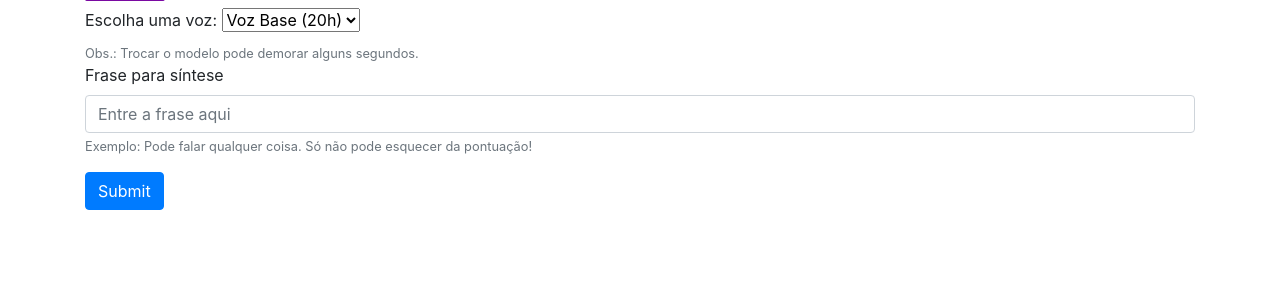
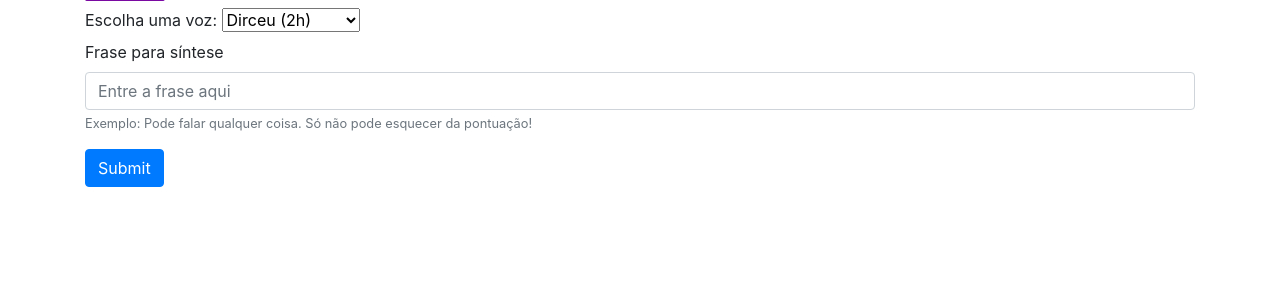
Before and after one commit to pedrohlopes/serve_tts, a Flask app: page / in a window 1280 px wide. Shown: the part 174-466 px from the top of the page. Run offline with Flask 2, Linux system fonts and the light colour scheme; some libraries are stand-ins or nearby versions.

Commit message:
update models

```diff
--- a/server.py
+++ b/server.py
@@ -18,6 +18,28 @@ from audio_processing import griffin_lim
 from train import load_model
 from text import text_to_sequence
 from denoiser import Denoiser
+import noisereduce as nr
+from num2words import num2words
+import re
+
+def fix_periods(str):
+    if str == "":                    # Don't change empty strings.
+        return str
+    if str[-1] in ["?", ".", "!"]:   # Don't change if already okay.
+        return str
+    if str[-1] == ",":               # Change trailing ',' to '.'.
+        return str[:-1] + "."
+    return str + "."                 # Otherwise, add '.'.
+
+def convert_helper(obj):
+    num_in_text = int(obj.group(0))
+    return num2words(num_in_text,lang='pt_BR').replace(",","")
+
+def convert_numbers(text):
+    return re.sub(r'\d+',convert_helper,text)
+
+
+
 hparams = create_hparams()
 
 hparams.sampling_rate=22050
@@ -30,26 +52,26 @@ hparams.mel_fmax=8000.0
 hparams.global_mean = None
 hparams.max_decoder_steps=2000
 hparams.idx = 0
-tacotron_path_base = "/home/ubuntu/voice_code/tacotron-mod/tacotron2/outdir/checkpoint_from_grid02"
-waveglow_path_base = '/home/ubuntu/voice_code/waveglow/checkpoints/best_22050_base'
-tacotron_path_cadu = "/home/ubuntu/voice_code/tacotron-mod/tacotron2/outdir/checkpoint_from_grid01"
-waveglow_path_cadu = '/home/ubuntu/voice_code/waveglow_grid/waveglow/checkpoints/waveglow_18900'
+tacotron_path_base = "/home/ubuntu/tts_models/tacotron/latest_voz_base_22"
+waveglow_path_base = '/home/ubuntu/voice_code/tacotron-mod/tacotron2/outdir/waveglow_base_22_cond'
+tacotron_path_dirceu = "/home/ubuntu/voice_code/tacotron-mod/tacotron2/outdir/last_dirceu" #checkpoint_from_grid01 era o cadu
+waveglow_path_dirceu = '/home/ubuntu/voice_code/tacotron-mod/tacotron2/outdir/checkpoint_dirceu'
 def load_synth_model(tacotron_path,waveglow_path):
     model = load_model(hparams)
     model.load_state_dict(torch.load(tacotron_path)['state_dict'])
     _ = model.cuda().eval().half()
     waveglow = torch.load(waveglow_path)['model']
     waveglow.cuda().eval().half()
-    current_model = 'base'
+    current_model = 'dirceu'
     for k in waveglow.convinv:
         k.float()
     denoiser = Denoiser(waveglow,filter_length=hparams.filter_length, n_overlap=4,
                             win_length=hparams.win_length, mode='zeros',n_mels=hparams.n_mel_channels)
     return model, waveglow, denoiser
 
-model, waveglow, denoiser = load_synth_model(tacotron_path_base,waveglow_path_base)
-current_model = 'voz_base'
-current_sigma = 0.8
+model, waveglow, denoiser = load_synth_model(tacotron_path_dirceu,waveglow_path_dirceu)
+current_model = 'dirceu'
+current_sigma = 0.93
 current_denoiser_alpha = 0.01
 
 app = Flask(__name__,static_url_path='')
@@ -64,7 +86,7 @@ def upload_file2():
     global current_model, model, current_denoiser_alpha,current_sigma, waveglow, denoiser
     if request.method == 'POST':
         print('debug')
-        synth_text = request.form.get("synth_text")
+        synth_text = fix_periods(convert_numbers(request.form.get("synth_text")))
         selected_model = request.form.get("select_model")
         print(f'Selected model : {selected_model}')
         print(synth_text)
@@ -72,11 +94,11 @@ def upload_file2():
             current_model = selected_model
             if selected_model == 'voz_base':
                 model, waveglow, denoiser = load_synth_model(tacotron_path_base,waveglow_path_base)
+                current_sigma = .93
+                current_denoiser_alpha = 0.01
+            elif selected_model=='dirceu':
+                model, waveglow, denoiser = load_synth_model(tacotron_path_dirceu,waveglow_path_dirceu)
                 current_sigma = 0.8
-                current_denoiser_alpha = 0.01
-            elif selected_model=='cadu_2h':
-                model, waveglow, denoiser = load_synth_model(tacotron_path_cadu,waveglow_path_cadu)
-                current_sigma = 0.7
                 current_denoiser_alpha = 0.1
 
 
@@ -89,9 +111,9 @@ def upload_file2():
             torch.from_numpy(sequence)).cuda().long()
         mel_outputs, mel_outputs_postnet, _, alignments = model.inference(sequence)
         audio = waveglow.infer(mel_outputs_postnet, sigma=current_sigma)
-        audio_denoised = denoiser(audio, strength=current_denoiser_alpha)[:, 0]
+        audio_denoised = nr.reduce_noise(y=audio[0].data.cpu().numpy(), sr=hparams.sampling_rate, prop_decrease=0.7)
         hparams.idx+=1
-        af.write(f'audio_result{hparams.idx}.wav',audio_denoised.cpu().numpy(),22050)
+        af.write(f'audio_result{hparams.idx}.wav',audio_denoised.astype(np.float32),22050)
 
         return render_template('upload.html', audio_filename=f'audio_result{hparams.idx}.wav')
 
--- a/templates/upload.html
+++ b/templates/upload.html
@@ -82,12 +82,13 @@
 			<label for="model">Escolha uma voz:</label>
 
 			<select name="select_model" id="select_model">
+				<option value="dirceu">Dirceu (2h)</option>
 				<option value="voz_base">Voz Base (20h)</option>
-				<option value="cadu_2h">Cadu (2h)</option>
+
 
 			</select>
 			<br>
-			<small id="selectHelp" class="form-text text-muted">Obs.: Trocar o modelo pode demorar alguns segundos.</small>
+
 			<label for="synth_text">Frase para síntese</label>
 			<input type="text" class="form-control" name="synth_text" id="synth_text" aria-describedby="emailHelp" placeholder="Entre a frase aqui">
 			<small id="emailHelp" class="form-text text-muted">Exemplo: Pode falar qualquer coisa. Só não pode esquecer da pontuação!</small>
```
